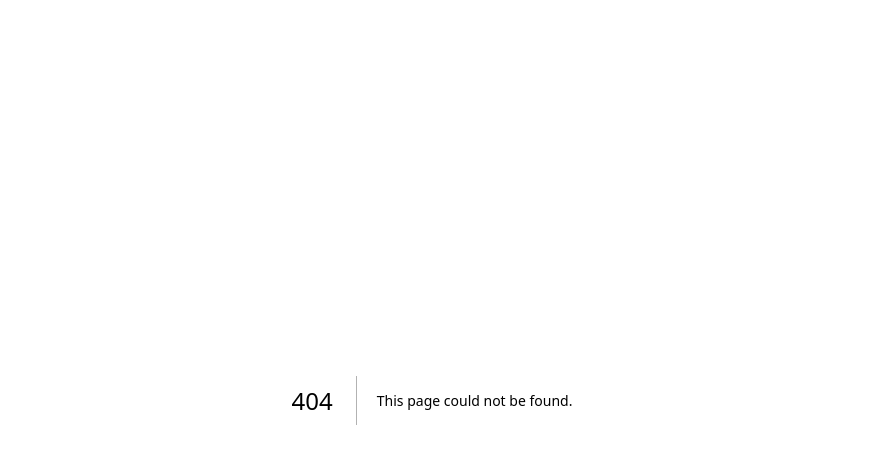
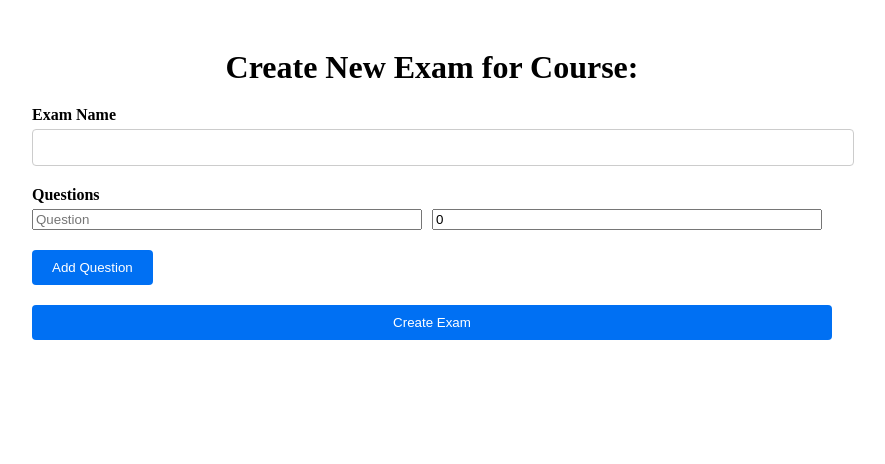
Before and after one commit to ArshBhat/OMRScan, a Next.js app: page /create-exam in a window 1280 px wide. Before the commit this address had no page. Shown: the top 464 px of the page, without its empty margins (208-1093 px from the left). Built offline with nearby package versions, Linux system fonts and the light colour scheme.

Commit message:
frontend CourseManagement and CreateExam v1.0

```diff
--- /dev/null
+++ b/pages/create-exam.js
@@ -0,0 +1,77 @@
+// pages/create-exam.js
+import React, { useState } from 'react';
+import { useRouter } from 'next/router';
+import styles from '../styles/CreateExam.module.css';
+
+const CreateExam = () => {
+  const router = useRouter();
+  const { courseId, courseName } = router.query;
+  const [examName, setExamName] = useState('');
+  const [questions, setQuestions] = useState([{ question: '', points: 0 }]);
+
+  const handleAddQuestion = () => {
+    setQuestions([...questions, { question: '', points: 0 }]);
+  };
+
+  const handleQuestionChange = (index, field, value) => {
+    const newQuestions = [...questions];
+    newQuestions[index][field] = value;
+    setQuestions(newQuestions);
+  };
+
+  const handleSubmit = (e) => {
+    e.preventDefault();
+    // Handle exam creation logic here
+    console.log('Exam Created:', { courseId, courseName, examName, questions });
+  };
+
+  return (
+    <div className={styles.container}>
+      <h1 className={styles.title}>Create New Exam for Course: {courseName}</h1>
+      <form onSubmit={handleSubmit}>
+        <div className={styles.formGroup}>
+          <label htmlFor="examName" className={styles.label}>Exam Name</label>
+          <input
+            type="text"
+            id="examName"
+            value={examName}
+            onChange={(e) => setExamName(e.target.value)}
+            required
+            className={styles.input}
+          />
+        </div>
+        <div className={styles.formGroup}>
+          <label className={styles.label}>Questions</label>
+          {questions.map((q, index) => (
+            <div key={index} className={styles.questionGroup}>
+              <input
+                type="text"
+                placeholder="Question"
+                value={q.question}
+                onChange={(e) => handleQuestionChange(index, 'question', e.target.value)}
+                required
+                className={styles.questionInput}
+              />
+              <input
+                type="number"
+                placeholder="Points"
+                value={q.points}
+                onChange={(e) => handleQuestionChange(index, 'points', e.target.value)}
+                required
+                className={styles.questionInput}
+              />
+            </div>
+          ))}
+          <button type="button" onClick={handleAddQuestion} className={styles.addQuestionButton}>
+            Add Question
+          </button>
+        </div>
+        <button type="submit" className={styles.submitButton}>
+          Create Exam
+        </button>
+      </form>
+    </div>
+  );
+};
+
+export default CreateExam;
--- a/pages/instructor-dashboard.js
+++ b/pages/instructor-dashboard.js
@@ -17,7 +17,7 @@ const InstructorDashboard = () => {
       <ul className={styles.courseList}>
         {courses.map((course) => (
           <li key={course.id}>
-            <Link href={`/courses/${course.id}`}>{course.name}</Link>
+            <Link href={`/course-management?courseId=${course.id}`}>{course.name}</Link>
           </li>
         ))}
       </ul>
--- /dev/null
+++ b/styles/CourseManagement.module.css
@@ -0,0 +1,26 @@
+/* styles/CourseManagement.module.css */
+.container {
+    padding: 20px;
+  }
+
+  .section {
+    margin-bottom: 20px;
+  }
+
+  .generateLinkButton,
+  .createExamButton {
+    background-color: #0070f3;
+    color: white;
+    padding: 10px 20px;
+    border: none;
+    cursor: pointer;
+  }
+
+  .inviteLink {
+    margin-top: 10px;
+  }
+
+  .inviteLink a {
+    color: #0070f3;
+    text-decoration: none;
+  }
--- /dev/null
+++ b/styles/CreateExam.module.css
@@ -0,0 +1,61 @@
+/* styles/CreateExam.module.css */
+.container {
+    padding: 20px;
+    max-width: 800px;
+    margin: 0 auto;
+  }
+
+  .title {
+    text-align: center;
+    margin-bottom: 20px;
+  }
+
+  .formGroup {
+    margin-bottom: 20px;
+  }
+
+  .label {
+    display: block;
+    margin-bottom: 5px;
+    font-weight: bold;
+  }
+
+  .input,
+  .textarea {
+    width: 100%;
+    padding: 10px;
+    border: 1px solid #ccc;
+    border-radius: 4px;
+  }
+
+  .questionGroup {
+    display: flex;
+    justify-content: space-between;
+    align-items: center;
+    margin-bottom: 10px;
+  }
+
+  .questionInput {
+    flex: 1;
+    margin-right: 10px;
+  }
+
+  .addQuestionButton,
+  .submitButton {
+    background-color: #0070f3;
+    color: white;
+    padding: 10px 20px;
+    border: none;
+    border-radius: 4px;
+    cursor: pointer;
+  }
+
+  .addQuestionButton {
+    margin-top: 10px;
+  }
+
+  .submitButton {
+    display: block;
+    width: 100%;
+    margin-top: 20px;
+  }
```
Also changed, not shown: pages/course-management.js (added, +45 -0 lines).
